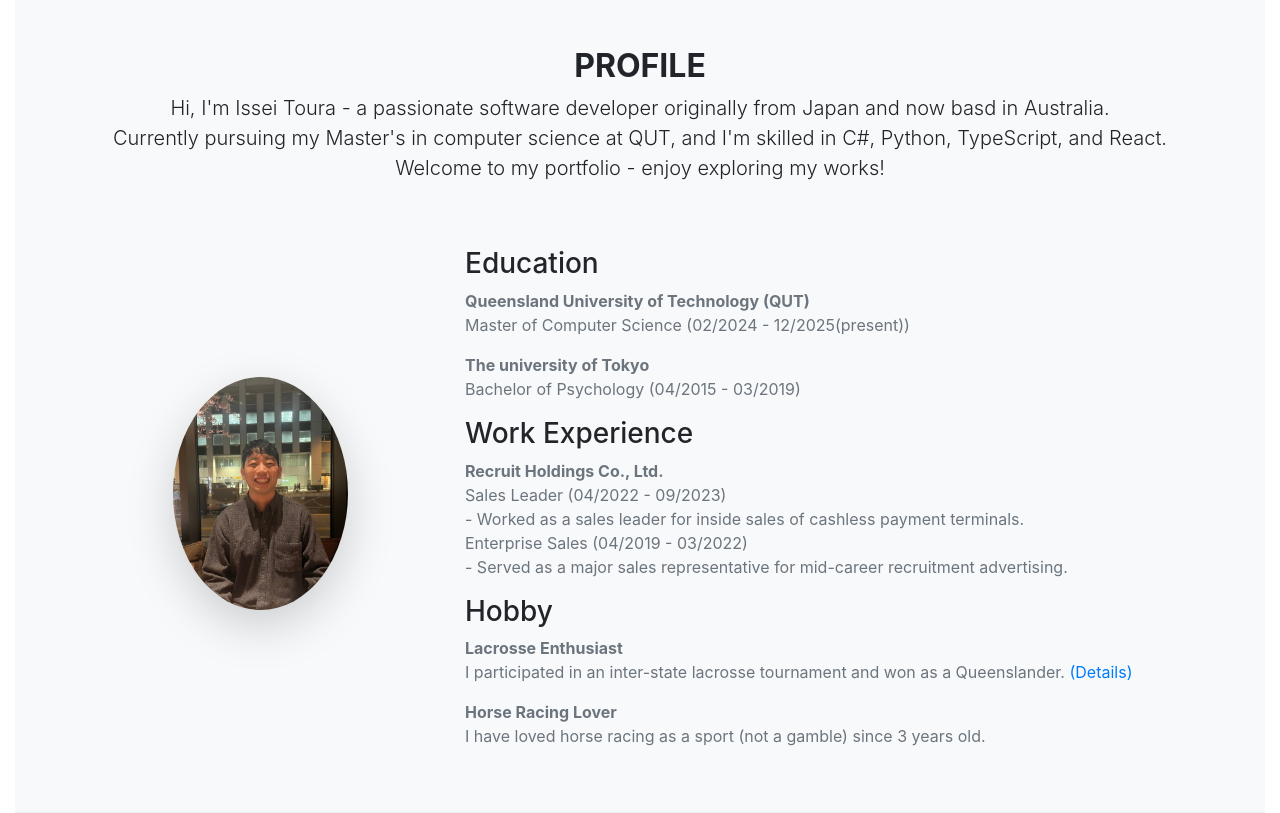
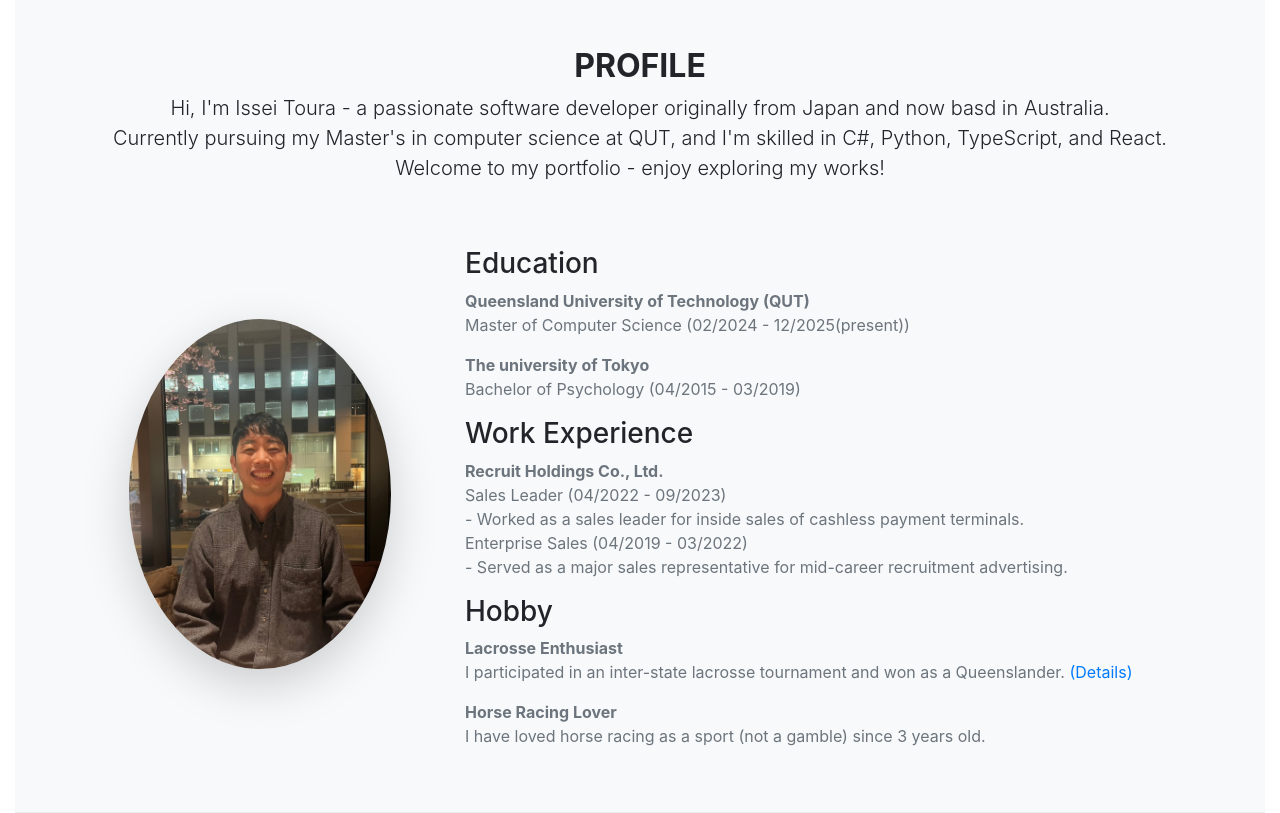
Before and after one commit to IsseiToura/MyPortfolioWebsite, a Flask app: page / in a window 1280 px wide. Shown: the part 710-1523 px from the top of the page. Run offline with Flask 3, Linux system fonts and the light colour scheme; some libraries are stand-ins or nearby versions.

Commit message:
change the size of profile photo

```diff
--- a/isseipage/templates/index.html
+++ b/isseipage/templates/index.html
@@ -30,7 +30,7 @@
 
         <div class="row">
             <div class="col-12 col-lg-4 d-flex justify-content-center align-items-center mb-4">
-                <img src="{{url_for('static', filename='images/profile.jpg')}}" class="img-fluid rounded-circle shadow-lg w-50" alt="Profile Picture">
+                <img src="{{url_for('static', filename='images/profile.jpg')}}" class="img-fluid rounded-circle shadow-lg w-75" alt="Profile Picture">
             </div>
             <div class="col-12 col-lg-8">
                 <h3>Education</h3>
```
Also changed, not shown: isseipage/static/images/profile2.jpg (deleted).
